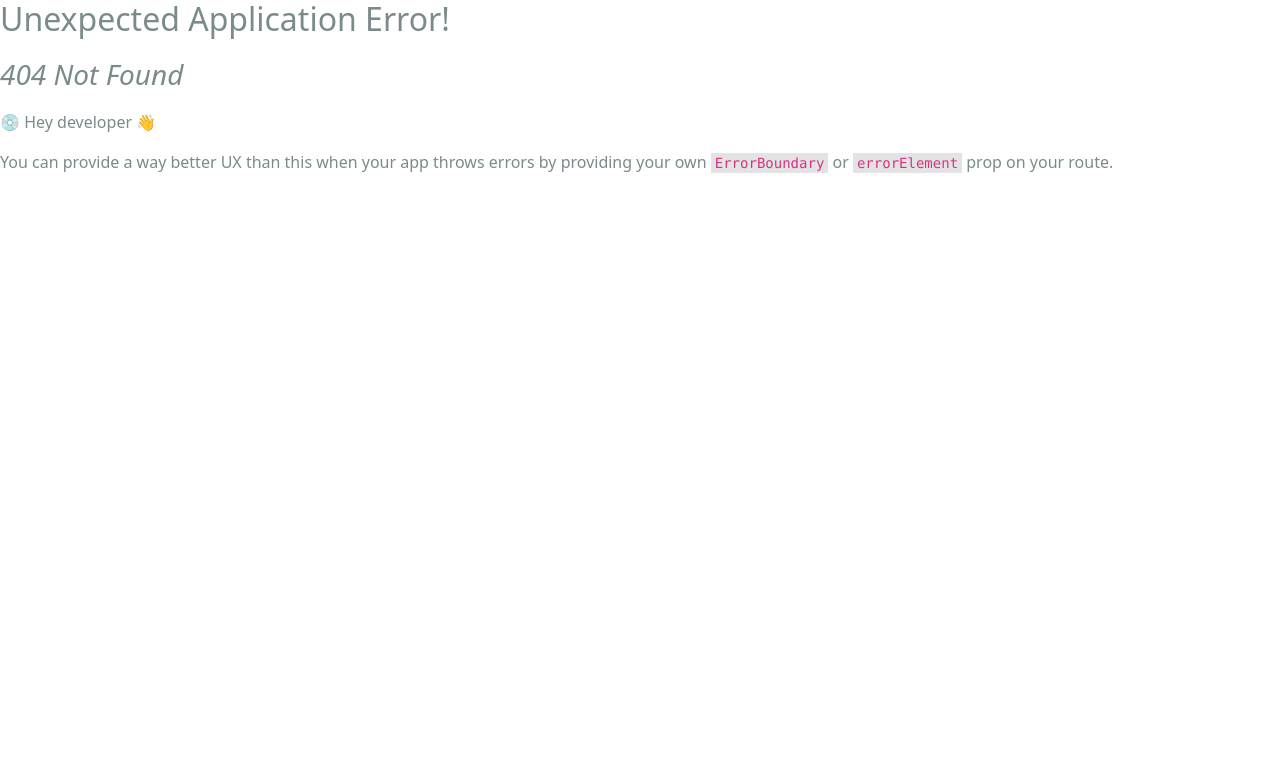
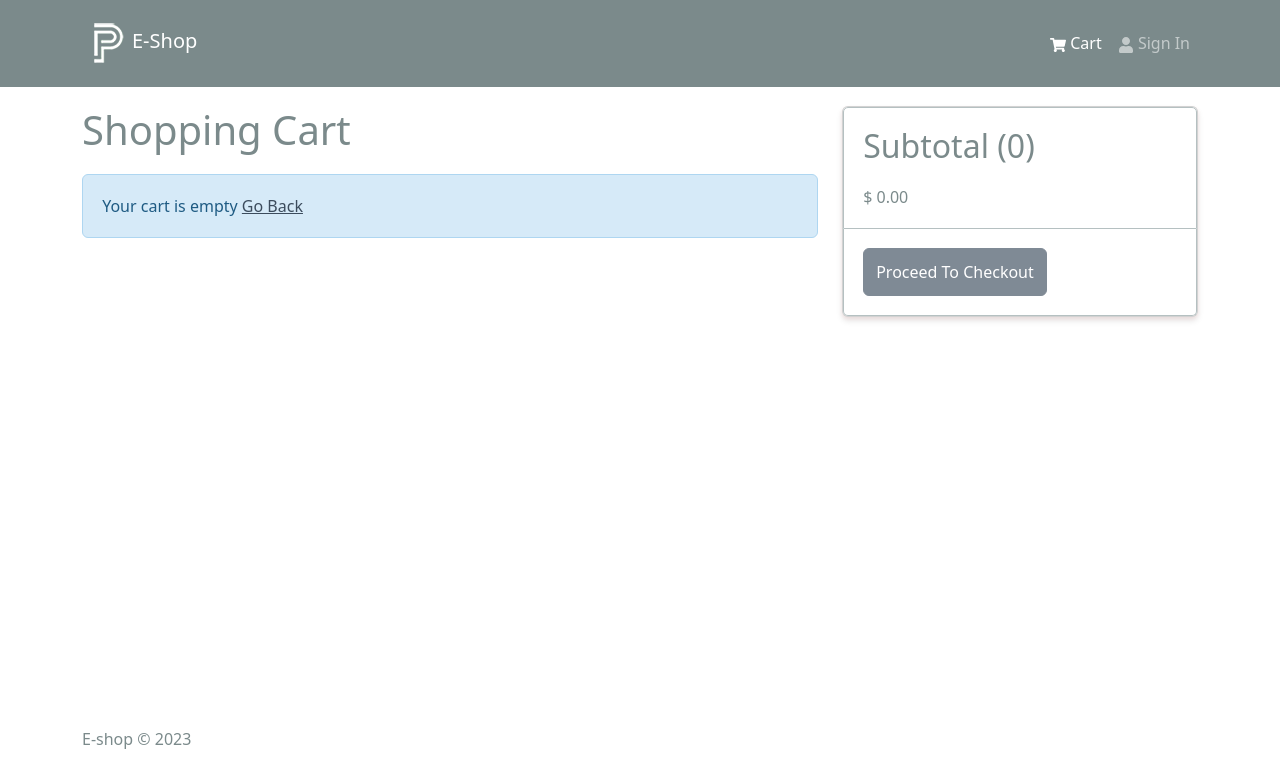
Before and after one commit to Kfir1/E-shop, a React (Create React App) app in the folder frontend/: page /cart in a window 1280 px wide. Before the commit this address had no page. Shown: the top 784 px of the page. Built offline with nearby package versions, Linux system fonts and the light colour scheme.

Commit message:
added CartScreen + cart path route

```diff
--- a/frontend/src/components/Header.jsx
+++ b/frontend/src/components/Header.jsx
@@ -7,8 +7,6 @@ import logo from '../assets/logo.png';
 
 const Header = () => {
   const { cartItems } = useSelector((state) => state.cart);
-
-  console.log(cartItems);
 
   return (
    <header>
--- a/frontend/src/index.js
+++ b/frontend/src/index.js
@@ -15,6 +15,8 @@ import App from './App';
 import reportWebVitals from './reportWebVitals';
 import HomeScreen from './screens/HomeScreen';
 import ProductScreen from './screens/ProductScreen';
+import CartScreen from './screens/CartScreen';
+
 
 // create route from element
 // index={true}, prevent render multiple screens at once
@@ -23,6 +25,7 @@ const router = createBrowserRouter(
     <Route path="/" element={<App />}>
       <Route index={true} path="/" element={<HomeScreen />} />
       <Route path="/product/:id" element={<ProductScreen />} />
+      <Route path="/cart" element={<CartScreen />} />
     </Route>
   )
 );
--- /dev/null
+++ b/frontend/src/screens/CartScreen.jsx
@@ -0,0 +1,89 @@
+import React from 'react';
+import { useDispatch, useSelector } from 'react-redux';
+import { Link, useNavigate } from 'react-router-dom';
+import { Row, Col, ListGroup, Image, Form, Button, Card } from 'react-bootstrap'
+import { FaTrash } from 'react-icons/fa'
+import Message from '../components/Message';
+import { addToCart } from '../slices/cartSlice';
+
+const CartScreen = () => {
+  const navigate = useNavigate();
+  const dispatch = useDispatch();
+
+  const cart = useSelector((state) => state.cart);
+  const { cartItems } = cart;
+
+  const addToCartHandler = async (product, qty) => {
+    dispatch(addToCart({ ...product, qty }))
+  };
+
+  return (
+  <Row>
+    <Col md={8}>
+      <h1 style={{marginBottom: '20px'}}>Shopping Cart</h1>
+       { cartItems.length === 0 ? (
+        <Message>
+          Your cart is empty <Link to='/'>Go Back</Link>
+        </Message>
+       ) : (
+          <ListGroup variant='flush'>
+            { cartItems.map((item) => (
+              <ListGroup.Item key={item._id}>
+                <Row>
+                  <Col md={2}>
+                    <Image src={item.image} alt={item.name} fluid rounded />
+                  </Col>
+                  <Col md={3}>
+                    <Link to={`/product/${item._id}`} >{item.name}</Link>
+                  </Col>
+                  <Col md={2}>
+                    $ {item.price}
+                  </Col>
+                  <Col md={2}>
+                  <Form.Control
+                      as='select'
+                      value={item.qty}
+                      onChange={(e) => { addToCartHandler(item, Number(e.target.value)) }}
+                      >
+                      {[...Array(item.countInStock).keys()].map((x) => (
+                        <option key={ x + 1 } value={ x + 1 }>
+                          { x + 1 }
+                        </option>
+                      ))}
+                      </Form.Control>
+                  </Col>
+                  <Col md={2}>
+                      <Button type='button' variant='light'>
+                        <FaTrash />
+                      </Button>
+                  </Col>
+                </Row>
+              </ListGroup.Item>
+               ))}
+          </ListGroup>
+       )}
+    </Col>
+    <Col md={4}>
+      <Card>
+        <ListGroup>
+          <ListGroup.Item>
+            <h2>
+              Subtotal ({ cartItems.reduce((acc, item) => acc + item.qty, 0) })
+            </h2>
+            $ { cartItems
+                .reduce((acc, item) => acc + item.qty * item.price, 0)
+                .toFixed(2)}
+          </ListGroup.Item>
+          <ListGroup.Item>
+              <Button type='button' className='btn-block' disabled={0 === cartItems.length}>
+                Proceed To Checkout
+              </Button>
+          </ListGroup.Item>
+        </ListGroup>
+      </Card>
+    </Col>
+  </Row>
+  )
+}
+
+export default CartScreen;
```
